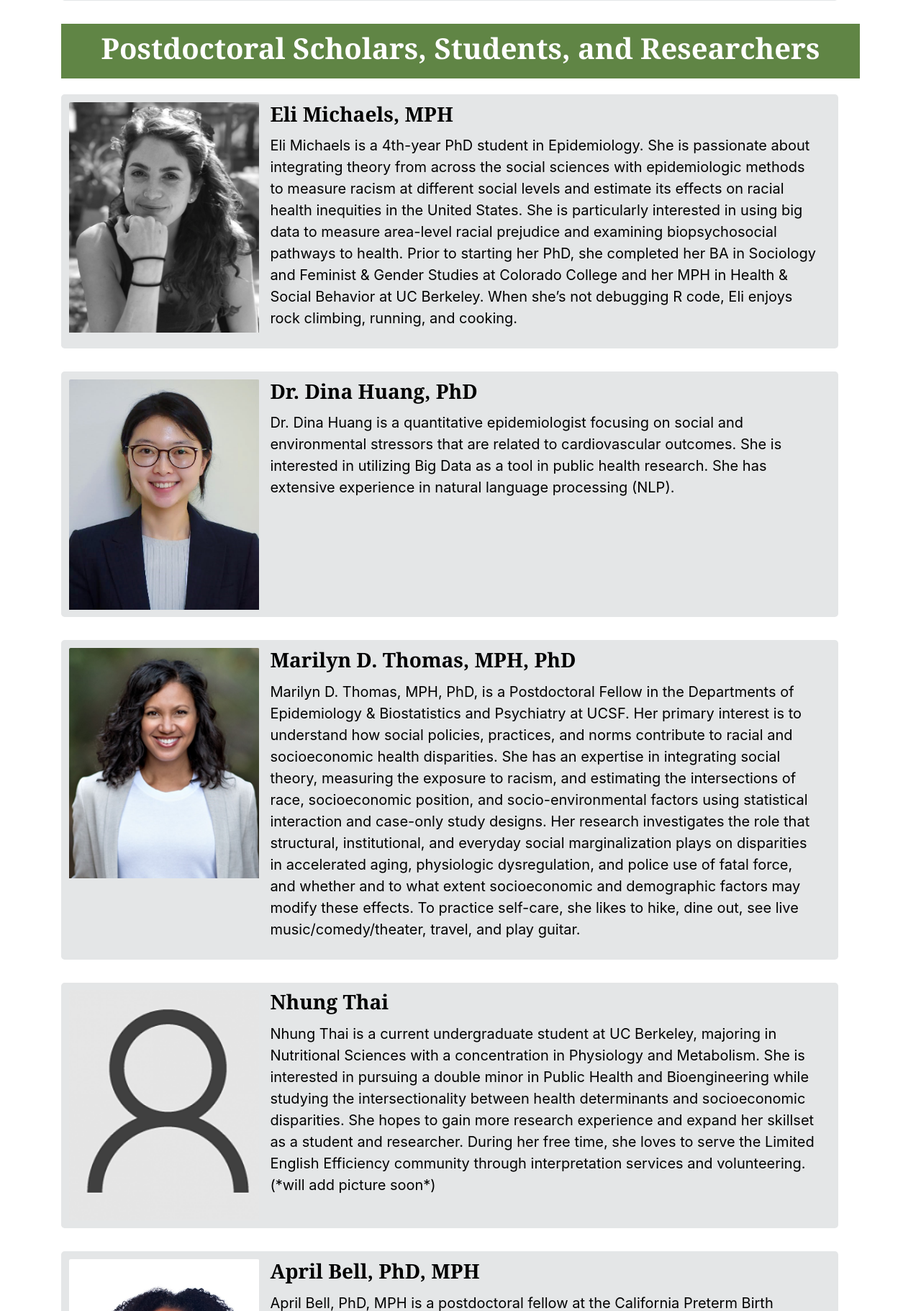
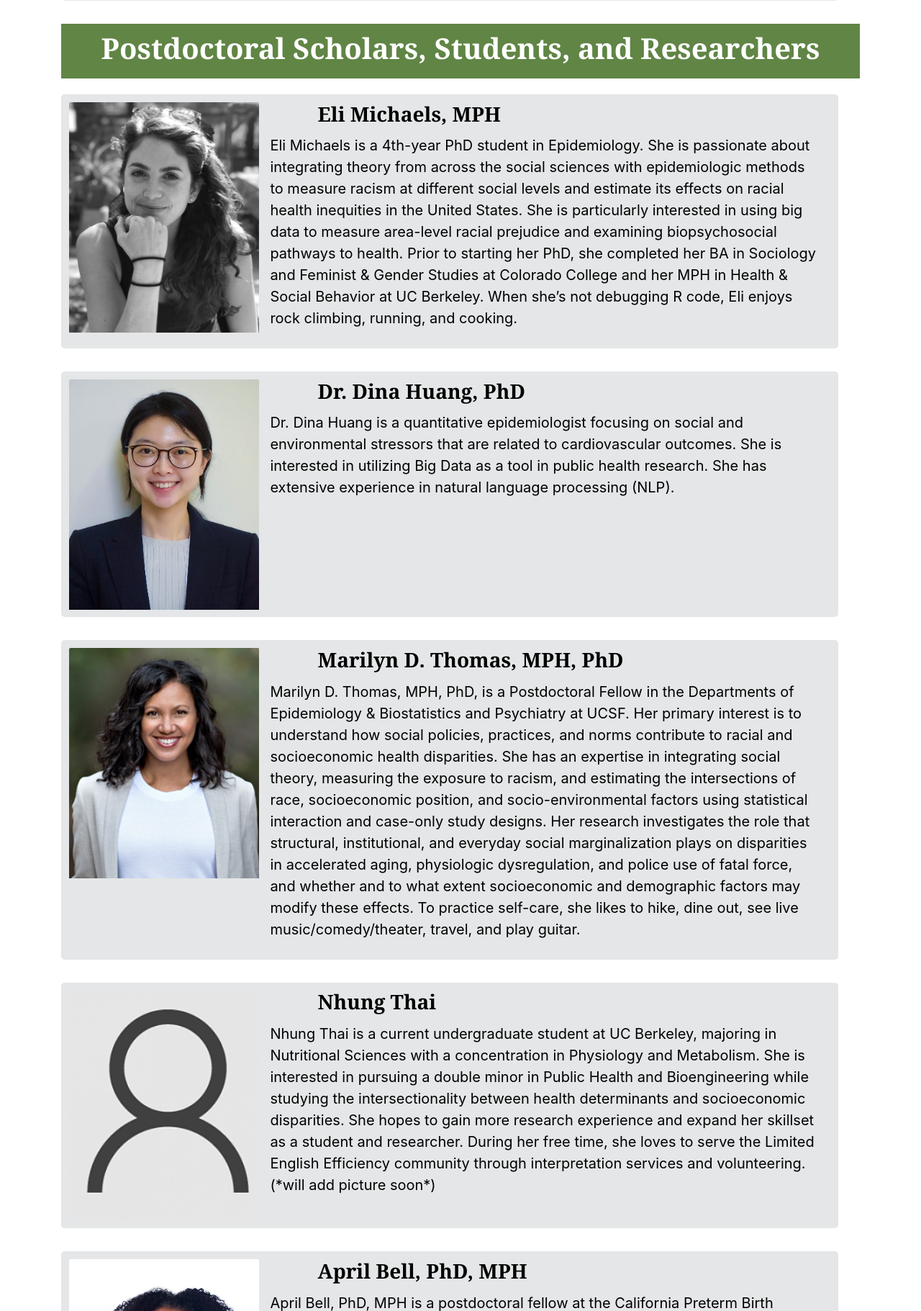
Before and after one commit to jacksonmichaels/bd4he_site, a Flask app: page /bios in a window 1280 px wide. Shown: the part 3688-5509 px from the top of the page at 72% size. Run offline with Flask 2, Linux system fonts and the light colour scheme; some libraries are stand-ins or nearby versions.

Commit message:
good version 2.0

```diff
--- a/app/static/main.css
+++ b/app/static/main.css
@@ -125,7 +125,7 @@ br {
 
 #dots_window {
     width: 100%;
-    height: 100vh;
+    height: 100%;
     background-color: #12232E;
     margin: 0px;
     overflow: hidden;
--- a/app/templates/pages/bios.html
+++ b/app/templates/pages/bios.html
@@ -39,12 +39,12 @@
       </div>
       <div class="container">
         {% for person in non_faculty%}
-          <div class="row jumbotron bio_box container" style="margin-top: 2%; padding: 1%">
-            <div class="col-lg-3 col-md-12 bio-img-div"  style="height: 20rem;" style="position: relative">
+        <div class="row jumbotron bio_box container justify-content-center" style="margin-top: 2%; padding: 1%;">
+            <div class="col-md-3 col-sm-10 bio-img-div"  style="height: 20rem;" style="position: relative">
               <img src="{{'static/images' + person['img']}}" class="card-img-top center" alt="...">
             </div>
-            <div class="col-lg-9 col-md-12" style="overflow: hidden;">
-              <div class="row">
+            <div class="col-md-9 col-sm-12" style="overflow: hidden;">
+              <div class="row justify-content-center">
                 <div class="col-10">
                   <h3 class="card-title">{{person['name']}}</h3>
                 </div>
```
